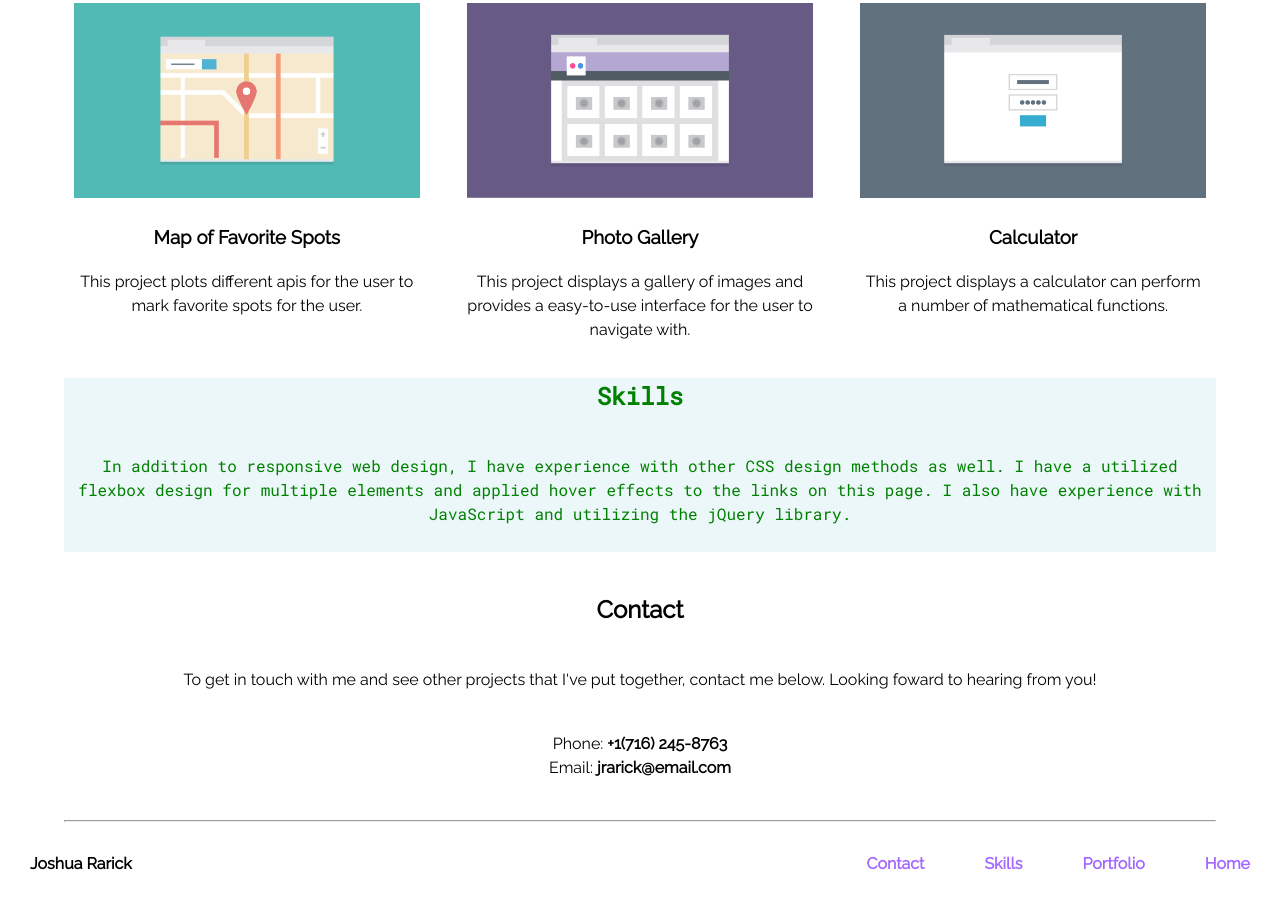
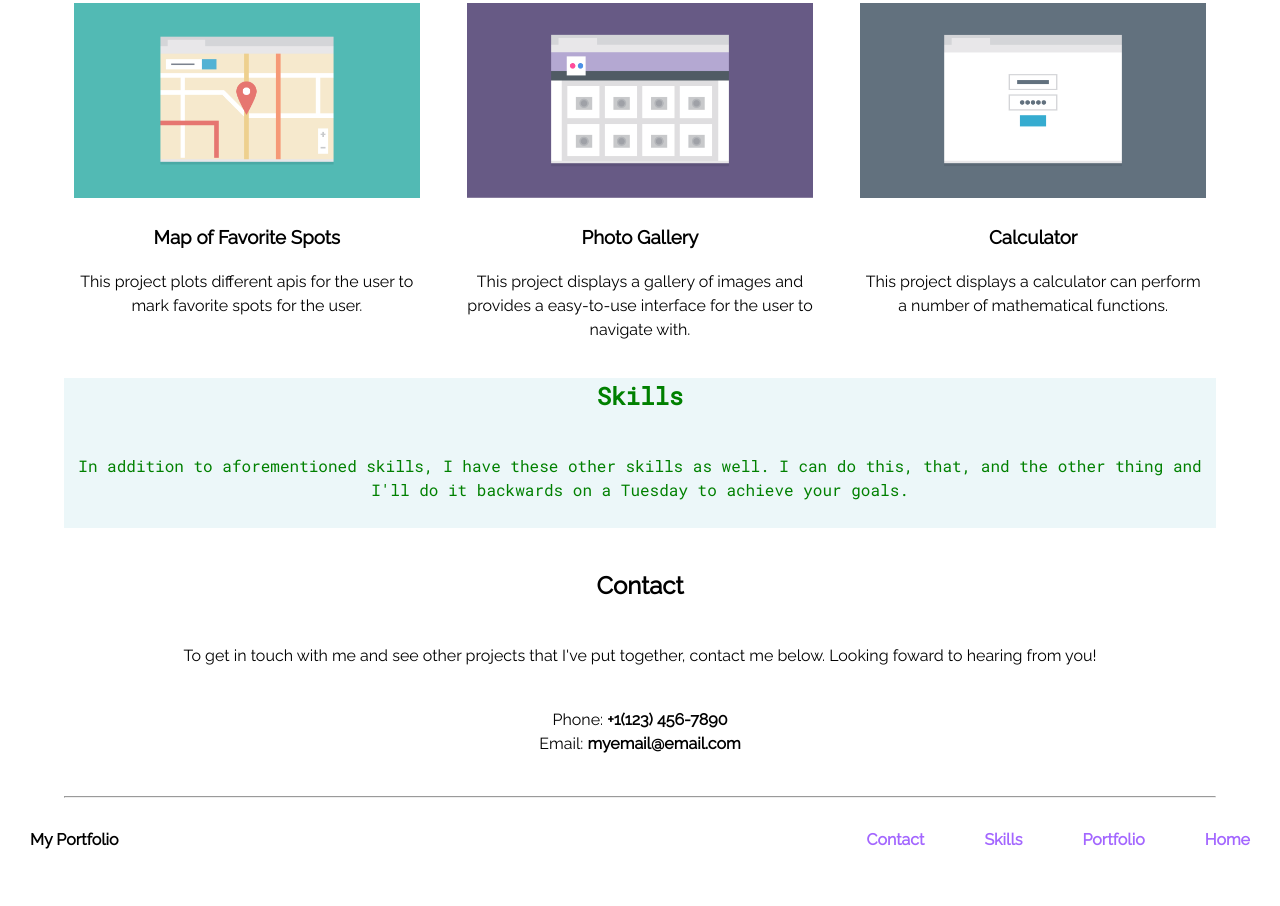
Before and after one commit to jrarick/Techdegree-Project-2, a plain HTML site: page index.html in a window 1280 px wide. Shown: the part 1189-2095 px from the top of the page. After the commit the page ends 2071 px from the top, so only its background shows below. Drawn offline with Linux system fonts and the light colour scheme.

Commit message:
Add files via upload

```diff
--- a/css/styles.css
+++ b/css/styles.css
@@ -151,7 +151,6 @@ footer {
     padding: 20px;
     margin-right: 30px;
     margin-left: 30px;
-    border-radius: 20%;
   }
 
 /* Intro */
--- a/index.html
+++ b/index.html
@@ -10,7 +10,7 @@
 </head>
 <body>
   <header id="main-nav">
-    <h1 id="name">Joshua Rarick</h1>
+    <h1 id="name">My Portfolio</h1>
     <nav id="nav-link-container">
       <a href="#main-nav" class="nav-link">Home</a>
       <a href="#portfolio" class="nav-link">Portfolio</a>
@@ -21,7 +21,7 @@
 
   <section id="intro">
     <img src="images/joshavatar.svg" alt="Profile Image" class="profile-image">
-    <p id="intro-paragraph">Hi, I'm an aspiring Web Developer in the midst of the tech degree program with Treehouse. I am looking foward to being able to put my experience in responsive web design to use.</p>
+    <p id="intro-paragraph">Hi, I'm a skilled person with relevant experience that fits your needs. I am looking foward to being able to put my experience to use to help you accomplish x, y, and z.</p>
   </section>
 
   <main id="portfolio">
@@ -62,22 +62,22 @@
 
   <aside id="skills">
     <h2>Skills</h2>
-    <p>In addition to responsive web design, I have experience with other CSS design methods as well. I have a utilized flexbox design for multiple elements and applied hover effects to the links on this page. I also have experience with JavaScript and utilizing the jQuery library.</p>
+    <p>In addition to aforementioned skills, I have these other skills as well. I can do this, that, and the other thing and I'll do it backwards on a Tuesday to achieve your goals.</p>
   </aside>
 
   <section id="contact">
     <h2>Contact</h2>
     <p>To get in touch with me and see other projects that I've put together, contact me below. Looking foward to hearing from you!</p>
     <ul>
-      <li>Phone: <span class="contact-info"> +1(716) 245-8763</span></li>
-      <li>Email: <span class="contact-info"> jrarick@email.com</span></li>
+      <li>Phone: <span class="contact-info"> +1(123) 456-7890</span></li>
+      <li>Email: <span class="contact-info"> myemail@email.com</span></li>
     </ul>
   </section>
 
   <hr>
 
   <footer>
-    <span id="name-footer">Joshua Rarick</span>
+    <span id="name-footer">My Portfolio</span>
     <nav id="sub-nav">
       <a href="#main-nav" class="mobile-sub-nav">Back to Top</a>
       <a href="#main-nav" class="desktop-sub-nav">Home</a>
```
